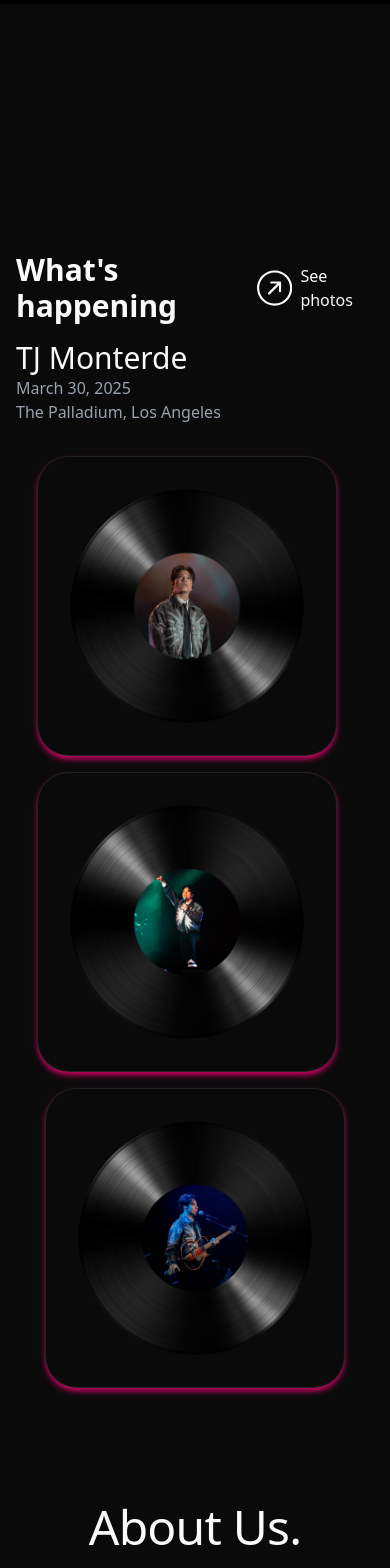
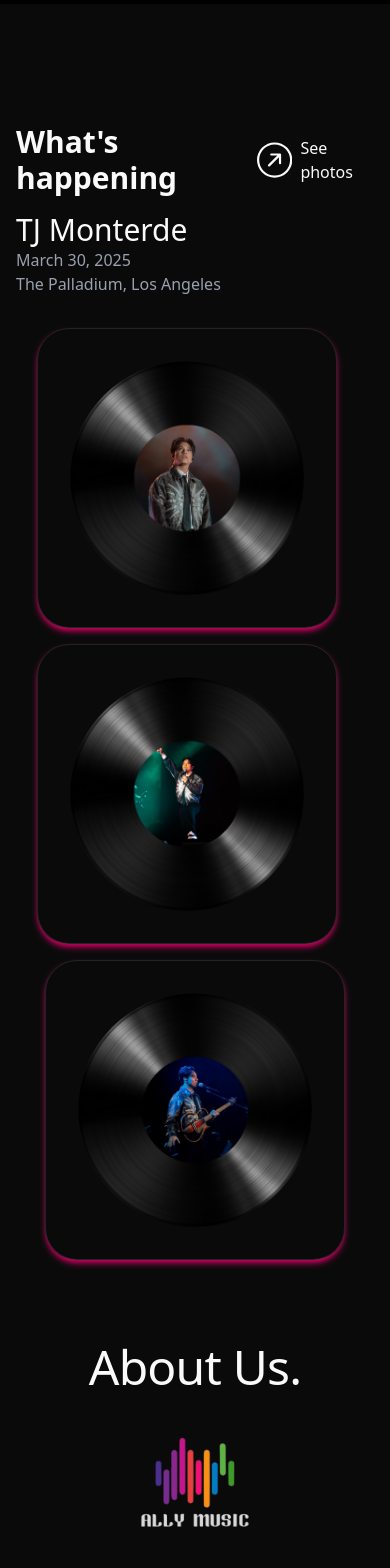
Before and after one commit to alexmortelsison/allymusic5, a Next.js app: page / in a window 390 px wide. Shown: the part 840-2408 px from the top of the page. Built offline with nearby package versions, Linux system fonts and the light colour scheme.

Commit message:
updated responsiveness

```diff
--- a/app/components/WhatsHappening.tsx
+++ b/app/components/WhatsHappening.tsx
@@ -3,7 +3,7 @@
 
 export default function WhatsHappening() {
   return (
-    <div className="md:mt-44 max-w-7xl mx-auto md:pt-16 pt-32 h-[70vh] px-4">
+    <div className="md:mt-44 max-w-7xl mx-auto md:pt-16 md:pt-32 h-[70vh] px-4">
       <div className="flex items-center justify-between">
         <h1 className="md:text-5xl text-3xl font-bold">
           What&apos;s happening
--- a/app/page.tsx
+++ b/app/page.tsx
@@ -11,7 +11,7 @@
       <HeroMobile />
       <WhatsHappening />
       <>
-        <div className="z-10 tracking-tighter flex flex-col justify-center text-center my-44 h-[70vh] max-w-7xl mx-auto pt-300 md:pt-320 lg:pt-0">
+        <div className="z-10 tracking-tighter flex flex-col justify-center text-center my-44 h-[70vh] max-w-7xl mx-auto pt-260 md:pt-320 lg:pt-0">
           <h1 className="text-5xl">About Us.</h1>
           <div className="">
             <div>
```
